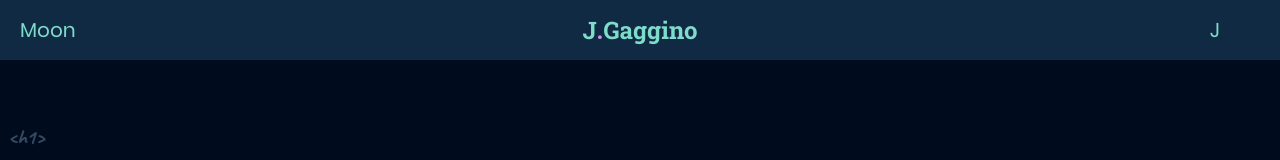
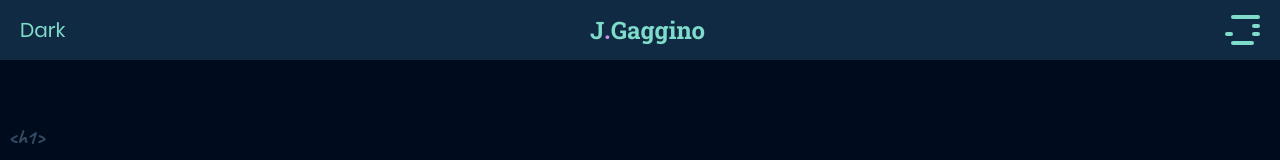
Before and after one commit to jeffreygaggino/react-personal, a React (Create React App) app: page / in a window 1280 px wide. Shown: the top 160 px of the page. Built offline with nearby package versions, Linux system fonts and the light colour scheme.

Commit message:
[u] burger

```diff
--- a/public/index.html
+++ b/public/index.html
@@ -26,9 +26,10 @@
       work correctly both with client-side routing and a non-root public URL.
       Learn how to configure a non-root public URL by running `npm run build`.
     -->
-    <title>React App</title>
+    <title>Jeffrey Gaggino - Personal</title>
   </head>
   <body class="dark">
+
     <noscript>You need to enable JavaScript to run this app.</noscript>
     <div id="root"></div>
     <!--
--- a/src/App.js
+++ b/src/App.js
@@ -8,7 +8,8 @@ import Footer from "./components/footer/footer";
 import About from "./pages/about/about";
 import Skills from "./pages/skills/skills";
 
-function App() {
+class App extends React.Component {
+  render() {
     return (
       <Router>
         <div id="layout">
@@ -31,5 +32,6 @@ function App() {
       </Router>
     );
   }
+}
 
 export default App;
--- /dev/null
+++ b/src/components/burger/burger.jsx
@@ -0,0 +1,34 @@
+import React, { Component } from "react";
+import "./burger.scss";
+
+class Burger extends Component {
+  state = {
+    open: false,
+  };
+  burgerToggle = () => {
+    this.setState({ open: !this.state.open });
+  };
+  render() {
+    return (
+      <React.Fragment>
+        <div
+          onClick={this.burgerToggle}
+          className={`burger${this.state.open ? " open" : ""}`}
+        >
+          <div className="burger__line-1 burger__child"></div>
+          <div className="burger__line-2 burger__child"></div>
+          <div className="burger__group">
+            <div className="burger__line-3 burger__child"></div>
+            <div className="burger__line-4 burger__child"></div>
+          </div>
+          <div className="burger__line-5 burger__child"></div>
+        </div>
+        <div
+          className={`burger-overlay${this.state.open ? " open" : ""}`}
+        ></div>
+      </React.Fragment>
+    );
+  }
+}
+
+export default Burger;
--- /dev/null
+++ b/src/components/burger/burger.scss
@@ -0,0 +1,103 @@
+
+.burger {
+    --smallwidth: 8px;
+    --speed: 0.4s;
+    --delay: 0.3s;
+    --othertransition: opacity calc(var(--speed)) ease-in, width calc(var(--speed)/2) ease-in;
+    width: 35px;
+    height: 30px;
+    display: flex;
+    flex-direction: column;
+    justify-content: space-between;
+    .burger__child {
+        height: 4px;
+        width: 100%;
+        background-color: var(--about-color);
+        border-radius: 10px;
+        opacity: 1;
+    }
+    & > .burger__line-1 {
+        width: 29px;
+        align-self: end;
+        transform-origin: -3px 6px;
+        transition: all var(--speed) ease-in-out;
+
+    }
+    .burger__line-2 {
+        width: var(--smallwidth);
+        align-self: end;
+        transition: var(--othertransition);
+        transition-delay: var(--delay);
+    }
+    .burger__group {
+        display: flex;
+        justify-content: space-between;
+        width: 100%;
+
+        &> .burger__child {
+            width: var(--smallwidth);
+        }
+    }
+
+    .burger__line-3 {
+        transition: all .2s ease-out;
+        transition-delay: var(--delay);
+    }
+
+    .burger__line-4 {
+        transition: var(--othertransition);
+        transition-delay: var(--delay);
+    }
+    .burger__line-5 {
+        width: 23px;
+        align-self: center;
+        transform-origin: 34px 12px;
+        transition: all var(--speed) ease-in-out;
+    }
+
+    &.open {
+        &>.burger__line-1 {
+            width: 120%;
+            transform: rotate(45deg) translateX(3px) translateY(-9px);
+            transition: all var(--speed) ease-in-out;
+            transition-delay: var(--delay);
+        }
+        .burger__line-4,.burger__line-2 {
+            opacity: 0;
+            width: 100%;
+            transition: var(--othertransition);
+        }
+
+        .burger__line-3 {
+            width: 0;
+            opacity: 0;
+            transition: var(--othertransition);
+        }
+        &>.burger__line-5 {
+            width: 120%;
+            transform: rotate(-45deg) translateX(20px) translateY(-15px);
+            transition: all var(--speed) ease-in-out;
+            transition-delay: var(--delay);
+        }
+
+    }
+}
+
+.burger-overlay {
+    opacity: 0;
+    pointer-events: none;
+    position: absolute;
+    width: 100vw;
+    height: 100vh;
+    left: 0;
+    top: 0;
+    z-index: -1;
+    background-color: var(--accent-color);
+    transition: all .25s ease-in;
+
+    &.open {
+        opacity: 1;
+        transition: all .3s ease-out;
+        pointer-events: all;
+    }
+}
--- a/src/components/header/header.jsx
+++ b/src/components/header/header.jsx
@@ -1,19 +1,21 @@
 import React, { Component } from "react";
 import { Link } from "react-router-dom";
 import "./header.scss";
+import ModeSwitch from "../modeswitch/modeswitch";
+import Burger from "../burger/burger";
 
 class header extends Component {
   state = {};
   render() {
     return (
       <header className="headerNav">
-        <div className="headerNav__mode">Moon</div>
+        <ModeSwitch />
         <div className="headerNav__wordmark">
           <Link to="/">
             J<span className="punctuation">.</span>Gaggino
           </Link>
         </div>
-        <div className="headerNav__burger">J</div>
+        <Burger />
       </header>
     );
   }
--- a/src/components/header/header.scss
+++ b/src/components/header/header.scss
@@ -8,6 +8,7 @@ header.headerNav {
     transition-delay: 0s;
     justify-content: space-between;
     padding: 0 20px;
+    z-index: 2;
 
     .headerNav__mode, .headerNav__burger {
         width: 50px;
--- /dev/null
+++ b/src/components/modeswitch/modeswitch.jsx
@@ -0,0 +1,31 @@
+import React, { Component } from "react";
+
+class modeswitch extends Component {
+  state = {
+    dark: true,
+    transition: false,
+  };
+  renderMode = () => {
+    let documentBody = document.body.classList;
+    if (this.state.dark) {
+      documentBody.remove("dark");
+      documentBody.add("transition");
+      documentBody.add("light");
+    } else {
+      documentBody.remove("light");
+      documentBody.add("transition");
+      documentBody.add("dark");
+    }
+    return this.setState({ dark: !this.state.dark });
+  };
+  switchMode = () => {};
+  render() {
+    return (
+      <div onClick={this.renderMode} className="headerNav__mode">
+        {this.state.dark ? "Dark" : "Light"}
+      </div>
+    );
+  }
+}
+
+export default modeswitch;
--- a/src/styles/defaults.scss
+++ b/src/styles/defaults.scss
@@ -20,8 +20,15 @@ body {
   margin: 0;
   line-height: 150%;
   min-height: 100%;
-  transition: background-color 1s ease-in-out, color 1s ease-in-out;
+  transition: color 1s ease-in-out;
+  box-sizing: border-box;
+
 }
+
+.transition {
+  transition: background-color 1s ease-in-out,
+}
+
 
 a {
   text-decoration: none;
--- a/src/styles/main.scss
+++ b/src/styles/main.scss
@@ -1,7 +1,6 @@
 @import "./variables.scss";
 @import "./fonts.scss";
 @import "./defaults.scss";
-
 #mainContent {
   padding: 0 25px;
   margin-top: 4.3rem;
```
Lines whose indentation alone changed are shown as unchanged.
